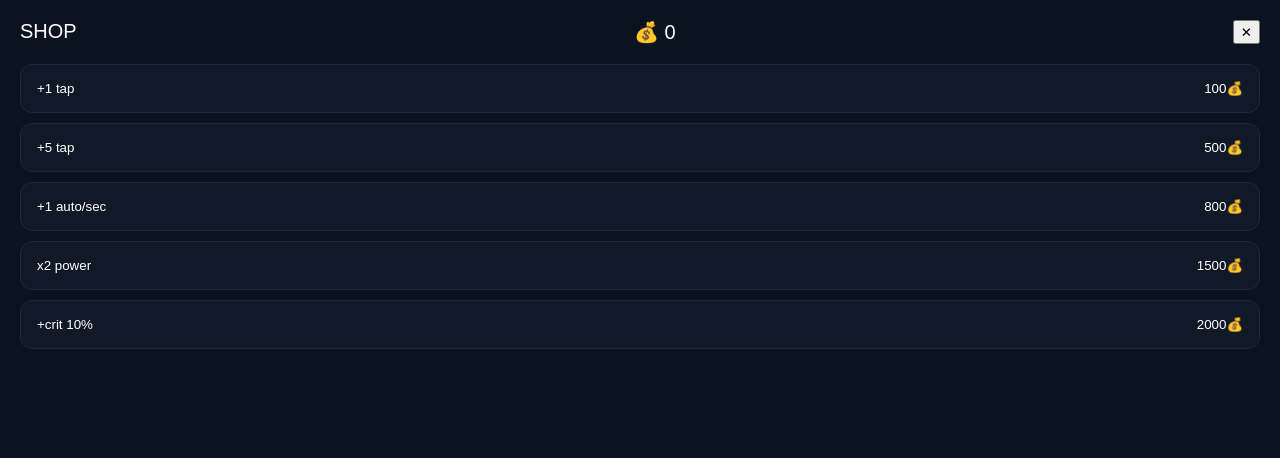
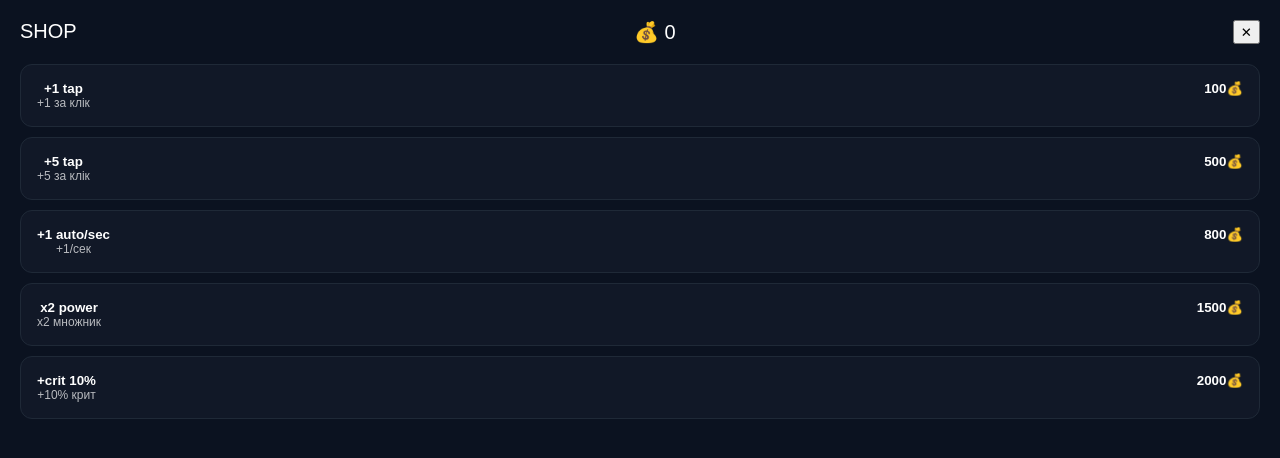
Before and after one commit to nexesss232/arleix, a React (Vite) app: page / in a window 1280 px wide. Both pictures are taken after a click on the button "SHOP". Shown: the top 458 px of the page. Built offline with nearby package versions, Linux system fonts and the light colour scheme.

Commit message:
Update App.jsx

```diff
--- a/src/App.jsx
+++ b/src/App.jsx
@@ -105,8 +105,22 @@ export default function App() {
 
           {items.map((i) => (
   <button key={i.id} style={styles.item} onClick={() => buy(i)}>
-              <span>{i.name}</span>
-              <span>{i.price}💰</span>
+
+    <div>
+      <div style={{ fontWeight: "bold" }}>{i.name}</div>
+
+      <div style={{ fontSize: 12, opacity: 0.7 }}>
+        {i.type === "tap" && `+${i.value} за клік`}
+        {i.type === "auto" && `+${i.value}/сек`}
+        {i.type === "multi" && `x${i.value} множник`}
+        {i.type === "crit" && `+${i.value * 100}% крит`}
+        </div>
+      </div>
+
+       <div style={{ fontWeight: "bold" }}>
+         {i.price}💰
+       </div>
+
     </button>
     ))}
         </div>
```
Lines whose indentation alone changed are shown as unchanged.
